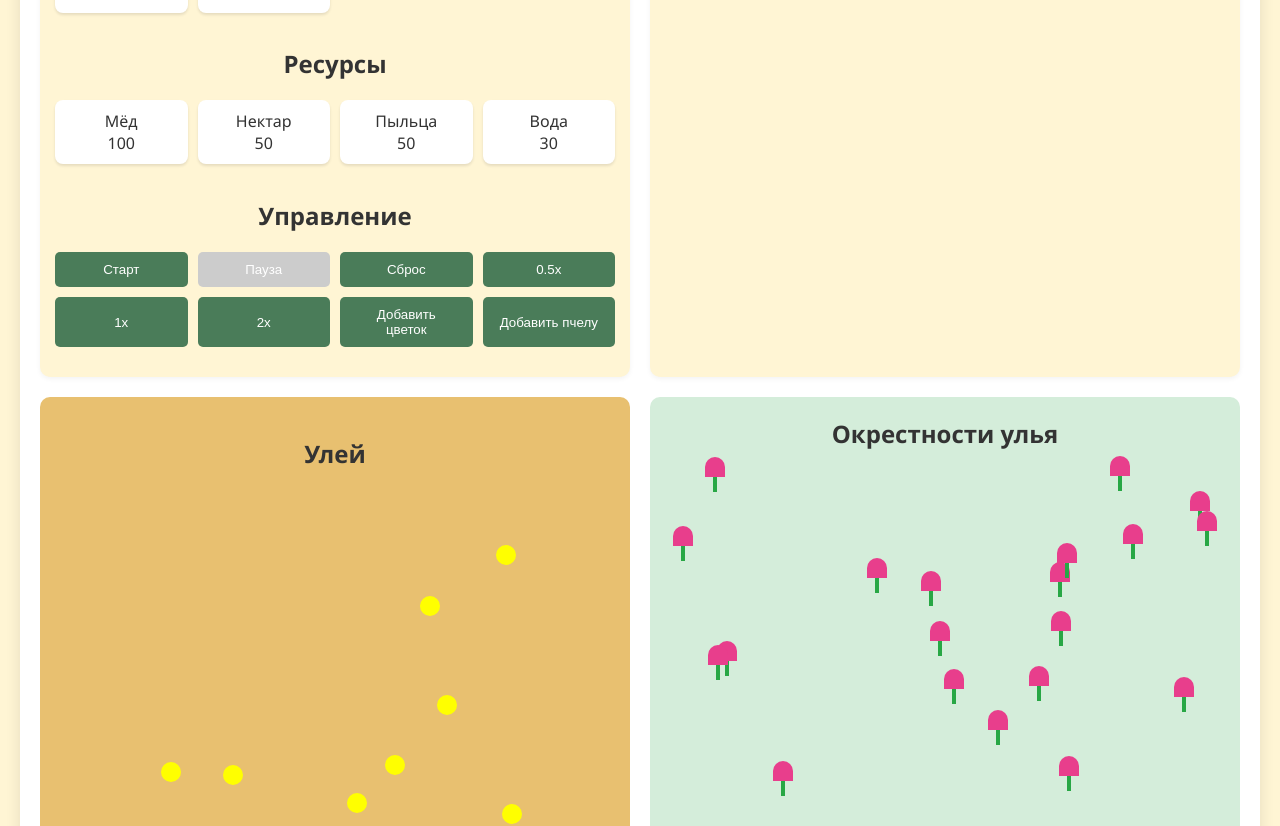
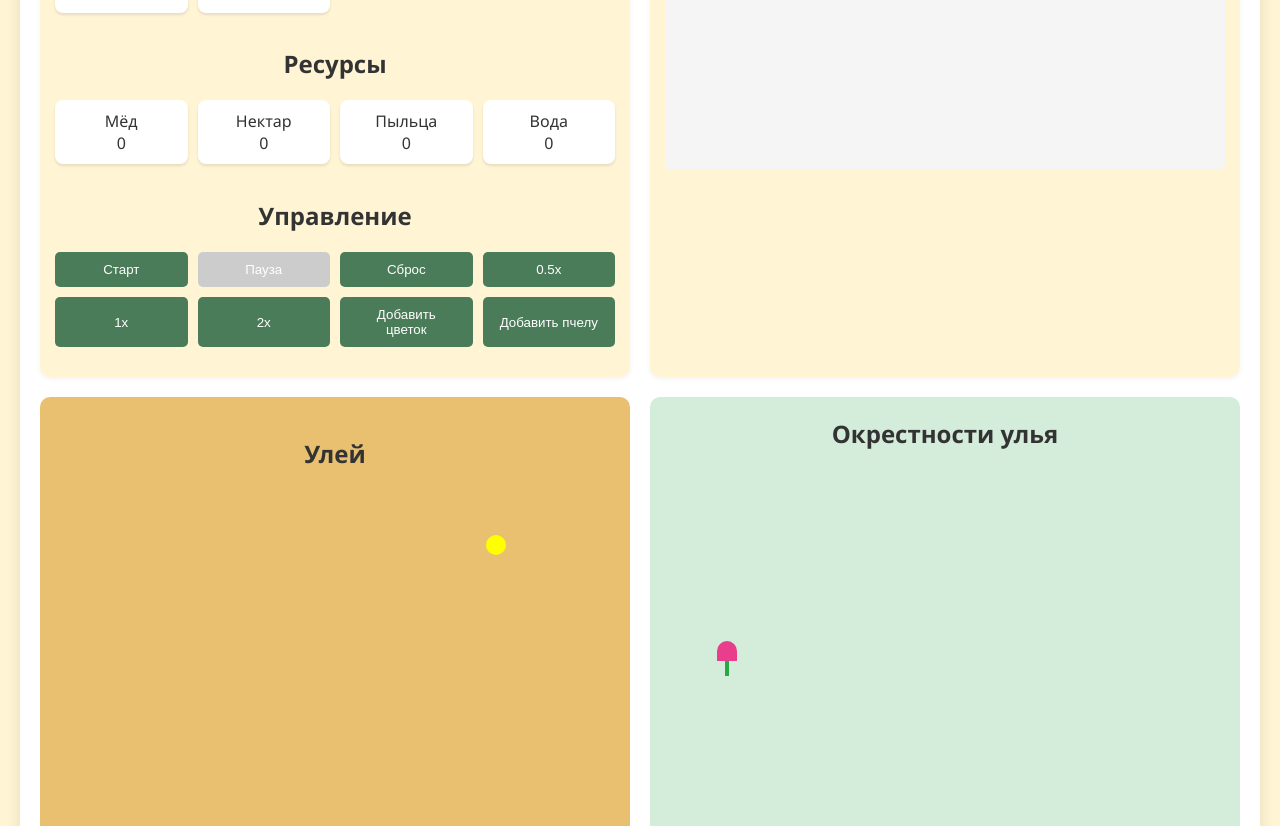
Before and after one commit to YakimchukAlisa/my_project, a Vue app: page / in a window 1280 px wide. Shown: the part 640-1466 px from the top of the page. Built offline with nearby package versions, Linux system fonts and the light colour scheme.

Commit message:
сбор нектара и пыльцы

```diff
--- a/src/App.vue
+++ b/src/App.vue
@@ -7,40 +7,16 @@
 
     <div class="dashboard">
       <div class="panel">
-        <BeeStats
-          :queenCount="queenCount"
-          :workerCount="workerCount"
-          :droneCount="droneCount"
-          :pupaCount="pupaCount"
-          :larvaCount="larvaCount"
-          :eggCount="eggCount"
-        />
+        <BeeStats :queenCount="queenCount" :workerCount="workerCount" :droneCount="droneCount" :pupaCount="pupaCount"
+          :larvaCount="larvaCount" :eggCount="eggCount" />
 
-        <TaskDistribution
-          :cleanerCount="cleanerCount"
-          :nurseCount="nurseCount"
-          :builderCount="builderCount"
-          :receptionistsCount="receptionistsCount"
-          :guardsCount="guardsCount"
-          :foragersCount="foragersCount"
-        />
+        <TaskDistribution :cleanerCount="cleanerCount" :nurseCount="nurseCount" :builderCount="builderCount"
+          :receptionistsCount="receptionistsCount" :guardsCount="guardsCount" :foragersCount="foragersCount" />
 
-        <Resources
-          :honey="honey"
-          :nectar="nectar"
-          :pollen="pollen"
-          :water="water"
-        />
+        <Resources :honey="honey" :nectar="nectar" :pollen="pollen" :water="water" />
 
-        <SimulationControls
-          :isRunning="isRunning"
-          @start="startSimulation"
-          @pause="pauseSimulation"
-          @reset="resetSimulation"
-          @change-speed="changeSpeed"
-          @add-flower="addFlower"
-          @add-worker="addWorker"
-        />
+        <SimulationControls :isRunning="isRunning" @start="startSimulation" @pause="pauseSimulation"
+          @reset="resetSimulation" @change-speed="changeSpeed" @add-flower="addFlower" @add-worker="addWorker" />
       </div>
 
       <div class="panel">
@@ -49,9 +25,7 @@
     </div>
 
     <div class="hive-container">
-      <Hive
-      :bees="bees"
-      :getBeeRole="getBeeRole" />
+      <Hive :bees="bees" :getBeeRole="getBeeRole" />
       <Field :flowers="flowers" />
     </div>
   </div>
@@ -90,6 +64,9 @@ export default {
 
     const beeCounter = ref(0); // Глобальный счётчик пчёл
 
+    const activeForagers = ref([]); // Пчёлы, которые сейчас собирают ресурсы
+    const hivePosition = { x: 50, y: 50 }; // Позиция улья
+
     // Пчелиная колония
     const queenCount = computed(() => bees.value.filter(b => b.type === 'queen').length)
     const workerCount = computed(() => bees.value.filter(b => b.type === 'worker').length)
@@ -107,17 +84,17 @@ export default {
     const foragersCount = computed(() => bees.value.filter(b => b.role === 'forager').length)
 
     // Ресурсы
-    const honey = ref(100)
-    const nectar = ref(50)
-    const pollen = ref(50)
-    const water = ref(30)
+    const honey = ref(0)
+    const nectar = ref(0)
+    const pollen = ref(0)
+    const water = ref(0)
 
     // Журнал событий
     const logEntries = ref([])
 
     // Игровые тики
     const currentTick = ref(0)
-    const ticksPerDay = ref(240) // 240 тика = 1 день
+    const ticksPerDay = ref(2400) // 2400 тиков = 1 день
     const animationFrameId = ref(null)
 
     // Основной цикл симуляции
@@ -136,8 +113,15 @@ export default {
     const simulationTick = () => {
       currentTick.value++
 
-      // Обновляем время суток каждый 60 тиков (4 раза в день)
-      if (currentTick.value % 60 === 0) {
+      // Утром отправляем сборщиков
+      if (timeOfDay.value != 'ночь' && currentTick.value % 10 === 0) {
+        sendForagers();
+      }
+
+      updateBeePositions();
+
+      // Обновляем время суток каждый 600 тиков (4 раза в день)
+      if (currentTick.value % 600 === 0) {
         updateTimeOfDay()
       }
 
@@ -146,6 +130,16 @@ export default {
         endDay()
       }
     }
+
+    // Метод возврата сборщиков
+    const returnForagers = () => {
+      activeForagers.value.forEach(bee => {
+        if (bee.state !== 'in_hive') {
+          bee.target = hivePosition;
+          bee.state = 'flying_to_hive';
+        }
+      });
+    };
 
     // Обновление времени суток
     const updateTimeOfDay = () => {
@@ -165,6 +159,11 @@ export default {
       currentTick.value = 0
       updateBeesAge()
       checkBeesAge()
+      // Восстанавливаем ресурсы на цветах
+      flowers.value.forEach(flower => {
+        flower.nectar = Math.floor(Math.random() * 10) + 1;
+        flower.pollen = Math.floor(Math.random() * 10) + 1;
+      });
     }
 
     // Цветы на поляне
@@ -176,12 +175,13 @@ export default {
       const fieldWidth = 550
       const fieldHeight = 350
 
-      for (let i = 0; i < 20; i++) {
+      for (let i = 0; i < 1; i++) {
         newFlowers.push({
           x: Math.random() * (fieldWidth) + 20,
           y: Math.random() * (fieldHeight) + 40,
           nectar: Math.floor(Math.random() * 10) + 1,
-          pollen: Math.floor(Math.random() * 10) + 1
+          pollen: Math.floor(Math.random() * 10) + 1,
+          collectingBee: null // Добавляем это свойство
         })
       }
 
@@ -190,7 +190,7 @@ export default {
 
     const initBees = () => {
       beeCounter.value = 0; // Сбрасываем счётчик
-  for (let i = 0; i < 10; i++) {
+      for (let i = 0; i < 1; i++) {
         addWorker()
       }
     }
@@ -226,7 +226,6 @@ export default {
       // Запускаем игровой цикл
       simulationLoop();
     };
-
 
     const pauseSimulation = () => {
       isRunning.value = false
@@ -270,20 +269,136 @@ export default {
         id: beeCounter.value,
         type: 'worker',
         age: 0, // возраст в днях
-        role: 'cleaner', // начальная роль
+        role: 'forager', // начальная роль
         birthDay: day.value, // день рождения
         x: Math.random() * (fieldWidth) + 20,
         y: Math.random() * (fieldHeight) + 40,
+        target: null,
+        carrying: { nectar: 0, pollen: 0 },
+        state: 'in_hive' // 'in_hive', 'flying_to_flower', 'collecting', 'flying_to_hive'
       }
 
       beeCounter.value++; // Увеличиваем счётчик
 
-      bees.value.push (newBee)
+      bees.value.push(newBee)
       logEntries.value.unshift({
         day: day.value,
         message: 'Добавлена новая рабочая пчела'
       })
     }
+
+    // Добавим метод для отправки сборщиков
+    const sendForagers = () => {
+      // Получаем всех сборщиков, которые в улье
+      const availableForagers = bees.value.filter(
+        bee => bee.role === 'forager' && bee.state === 'in_hive'
+      );
+
+      // Получаем цветы с ресурсами
+      const availableFlowers = flowers.value.filter(
+        flower => (flower.nectar > 0 || flower.pollen > 0) && !flower.collectingBee
+      );
+
+      // Отправляем сборщиков на цветы
+      availableForagers.forEach((bee, index) => {
+        if (index < availableFlowers.length) {
+          bee.target = availableFlowers[index];
+          bee.target.collectingBee = 1; // Помечаем цветок как занятый
+          bee.state = 'flying_to_flower';
+          activeForagers.value.push(bee);
+
+          logEntries.value.unshift({
+            day: day.value,
+            message: `Пчела #${bee.id} вылетела к цветку`
+          });
+        }
+      });
+    };
+
+    // Добавим метод для обновления позиций пчёл
+    const updateBeePositions = () => {
+      activeForagers.value.forEach(bee => {
+        if (bee.state === 'flying_to_flower') {
+          // Движение к цветку
+          const dx = bee.target.x - bee.x + 1100;
+          const dy = bee.target.y - bee.y - 90;
+          const distance = Math.sqrt(dx * dx + dy * dy);
+
+          if (distance < 5) { // Достигли цветка
+            bee.state = 'collecting';
+            //   bee.target.collectingBee = bee.id; // Помечаем цветок как занятый
+
+            collectResources(bee);
+            bee.state === 'flying_to_hive'
+
+            // Через 1 секунду (условно) начинаем сбор
+            // setTimeout(() => {
+            //   collectResources(bee);
+            //  }, 1000 / simulationSpeed.value);
+          } else {
+            // Продолжаем движение
+            bee.x += dx * 0.05;
+            bee.y += dy * 0.05;
+          }
+        } else if (bee.state === 'flying_to_hive') {
+          // Движение к улью
+          const dx = hivePosition.x - bee.x;
+          const dy = hivePosition.y - bee.y;
+          const distance = Math.sqrt(dx * dx + dy * dy);
+
+          if (distance < 5) { // Достигли улья
+            deliverResources(bee);
+          } else {
+            // Продолжаем движение
+            bee.x += dx * 0.05;
+            bee.y += dy * 0.05;
+          }
+        }
+      });
+    };
+
+    // Метод сбора ресурсов
+    const collectResources = (bee) => {
+      const flower = bee.target;
+
+      // Собираем все ресурсы с цветка
+      bee.carrying.nectar = bee.target.nectar;
+      bee.carrying.pollen = bee.target.pollen;
+
+      // Опустошаем цветок
+      bee.target.nectar = 0;
+      bee.target.pollen = 0;
+      bee.target.collectingBee = null; // Освобождаем цветок
+
+
+
+      logEntries.value.unshift({
+        day: day.value,
+        message: `Пчела #${bee.id} собрала ${bee.carrying.nectar} нектара и ${bee.carrying.pollen} пыльцы`
+      });
+
+      bee.state = 'flying_to_hive';
+    };
+
+    // Метод доставки ресурсов
+    const deliverResources = (bee) => {
+      // Добавляем ресурсы в улей
+      nectar.value += bee.carrying.nectar;
+      pollen.value += bee.carrying.pollen;
+
+      // Сбрасываем переносимые ресурсы
+      bee.carrying = { nectar: 0, pollen: 0 };
+      bee.state = 'in_hive';
+      bee.target = null;
+
+      // Удаляем из активных сборщиков
+      activeForagers.value = activeForagers.value.filter(b => b.id !== bee.id);
+
+      logEntries.value.unshift({
+        day: day.value,
+        message: `Пчела #${bee.id} доставила ресурсы в улей`
+      });
+    };
 
     // Обновление возраста пчел
     const updateBeesAge = () => {
@@ -295,10 +410,10 @@ export default {
 
     // Определение роли пчелы по возрасту
     const getBeeRole = (age) => {
-      if (age < 3) return 'cleaner'
-      if (age < 6) return 'nurse'
-      if (age < 12) return 'builder'
-      if (age < 18) return 'receptionist'
+      // if (age < 3) return 'cleaner'
+      //if (age < 6) return 'nurse'
+      // if (age < 12) return 'builder'
+      //  if (age < 18) return 'receptionist'
       return 'forager'
     }
 
@@ -313,7 +428,7 @@ export default {
       const beesToRemove = [];
 
       bees.value.forEach((bee, index) => {
-    if (bee.type === 'worker' && bee.age >= 20 && bee.age <= 45) {
+        if (bee.type === 'worker' && bee.age >= 40 && bee.age <= 45) {
           // 30% вероятность смерти каждый день после 20 дней
           if (Math.random() < 0.3) {
             beesToRemove.push(index);
--- a/src/components/Field.vue
+++ b/src/components/Field.vue
@@ -4,24 +4,71 @@
     <div class="lake"></div>
 
     <!-- Цветочки на поляне -->
-    <div
-      v-for="(flower, index) in flowers"
-      :key="'flower-'+index"
-      class="flower"
-      :style="{
-        left: flower.x + 'px',
-        top: flower.y + 'px',
-      }"
-      :title="'Нектар: ' + flower.nectar + ', Пыльца: ' + flower.pollen"
-    >
+    <div v-for="(flower, index) in flowers" :key="'flower-' + index" class="flower" :style="{
+      left: flower.x + 'px',
+      top: flower.y + 'px',
+    }" :title="'Нектар: ' + flower.nectar + ', Пыльца: ' + flower.pollen">
+    </div>
+
+    <!-- Пчёлы в поле -->
+    <div v-for="bee in fieldBees" :key="'field-bee-' + bee.id" class="bee"
+      :class="['bee-' + bee.role, bee.state === 'collecting' ? 'bee-collecting' : '']" :style="getBeeStyle(bee)"
+      :title="getBeeTooltip(bee)">
+
+      <span class="bee-id">{{ bee.id }}</span>
     </div>
   </div>
+
 </template>
 
 <script>
 export default {
   props: {
-    flowers: Array
+    flowers: Array,
+    bees: Array // Добавлен пропс для пчёл
+  },
+  computed: {
+    fieldBees() {
+      // Фильтруем пчёл, которые не в улье
+      return this.bees?.filter(bee => bee.state !== 'in_hive') || [];
+    }
+  },
+  methods: {
+    getBeeStyle(bee) {
+      return {
+        left: `${bee.x}px`,
+        top: `${bee.y}px`,
+        transform: `translate(-50%, -50%) scale(${bee.state === 'collecting' ? 1.2 : 1})`,
+        transition: 'all 0.3s ease'
+      }
+    },
+    getBeeTooltip(bee) {
+      let status = '';
+      switch (bee.state) {
+        case 'in_hive': status = 'В улье'; break;
+        case 'flying_to_flower': status = 'Летит к цветку'; break;
+        case 'collecting': status = 'Собирает ресурсы'; break;
+        case 'flying_to_hive': status = 'Возвращается в улей'; break;
+      }
+
+      return `Пчела #${bee.id}
+Возраст: ${bee.age} дней
+Роль: ${this.getRoleName(bee.role)}
+Состояние: ${status}
+${bee.carrying.nectar ? `Нектар: ${bee.carrying.nectar}` : ''}
+${bee.carrying.pollen ? `Пыльца: ${bee.carrying.pollen}` : ''}`;
+    },
+    getRoleName(role) {
+      const roles = {
+        cleaner: 'Уборщица',
+        nurse: 'Кормилица',
+        builder: 'Строитель',
+        receptionist: 'Приёмщица',
+        forager: 'Сборщица'
+      }
+      return roles[role] || role;
+    }
   }
 }
+
 </script>
--- a/src/components/Hive.vue
+++ b/src/components/Hive.vue
@@ -2,17 +2,8 @@
   <div class="hive">
     <h2 align="center">Улей</h2>
     <div class="bees-container">
-      <div
-        v-for="(bee, index) in bees"
-        :key="'bee-' + index"
-        class="bee"
-        :class="'bee-' + bee.role"
-          :style="{
-        left: bee.x + 'px',
-        top: bee.y + 'px',
-      }"
-        :title="`Пчела #${bee.id}\nВозраст: ${bee.age} дней\nРоль: ${getRoleName(bee.role)}`"
-      ></div>
+      <div v-for="bee in bees" :key="'bee-' + bee.id" class="bee" :class="['bee-' + bee.role, bee.state]"
+        :style="getBeeStyle(bee)" :title="getBeeTooltip(bee)"></div>
     </div>
   </div>
 </template>
@@ -24,6 +15,30 @@ export default {
     getBeeRole: Function
   },
   methods: {
+    getBeeStyle(bee) {
+      return {
+        left: `${bee.x}px`,
+        top: `${bee.y}px`,
+        transform: `translate(-50%, -50%) scale(${bee.state === 'collecting' ? 1.2 : 1})`,
+        transition: 'all 0.3s ease'
+      }
+    },
+    getBeeTooltip(bee) {
+      let status = '';
+      switch (bee.state) {
+        case 'in_hive': status = 'В улье'; break;
+        case 'flying_to_flower': status = 'Летит к цветку'; break;
+        case 'collecting': status = 'Собирает ресурсы'; break;
+        case 'flying_to_hive': status = 'Возвращается в улей'; break;
+      }
+
+      return `Пчела #${bee.id}
+Возраст: ${bee.age} дней
+Роль: ${this.getRoleName(bee.role)}
+Состояние: ${status}
+${bee.carrying.nectar ? `Нектар: ${bee.carrying.nectar}` : ''}
+${bee.carrying.pollen ? `Пыльца: ${bee.carrying.pollen}` : ''}`;
+    },
     getRoleName(role) {
       const roles = {
         cleaner: 'Уборщица',
@@ -32,7 +47,7 @@ export default {
         receptionist: 'Приёмщица',
         forager: 'Сборщица'
       }
-      return roles[role]
+      return roles[role] || role;
     }
   }
 }
--- a/src/styles/main.css
+++ b/src/styles/main.css
@@ -5,75 +5,87 @@
             padding: 20px;
             color: #333;
         }
+
         .container {
-            max-width: 1200px;
+            max-width: 2200px;
             margin: 0 auto;
             background-color: #fff;
             padding: 20px;
             border-radius: 15px;
-            box-shadow: 0 0 15px rgba(0,0,0,0.1);
+            box-shadow: 0 0 15px rgba(0, 0, 0, 0.1);
         }
+
         .header {
             text-align: center;
             margin-bottom: 20px;
             padding-bottom: 15px;
             border-bottom: 2px solid #f0d9a0;
         }
+
         .dashboard {
             display: grid;
             grid-template-columns: minmax(0, 1fr) minmax(0, 1fr);
             gap: 20px;
             margin-bottom: 20px;
         }
+
         .panel {
             background-color: #fff5d4;
             border-radius: 10px;
             padding: 15px;
-            box-shadow: 0 2px 5px rgba(0,0,0,0.05);
+            box-shadow: 0 2px 5px rgba(0, 0, 0, 0.05);
             height: 100%;
             box-sizing: border-box;
             display: flex;
             flex-direction: column;
         }
+
         .hive-container {
             display: grid;
+            position: relative;
             grid-template-columns: 1fr 1fr;
             gap: 20px;
         }
+
         .hive {
             background-color: #e8c070;
             padding: 20px;
             border-radius: 10px;
-            min-height: 600px;
+            min-height: 1000px;
             position: relative;
         }
+
         .field {
             background-color: #d4edda;
             border-radius: 10px;
-            min-height: 600px;
+            min-height: 1000px;
             position: relative;
             overflow: hidden;
         }
+
         .stats {
             display: grid;
             grid-template-columns: repeat(auto-fit, minmax(120px, 1fr));
             gap: 10px;
             margin-bottom: 15px;
         }
+
         .stat-item {
             background-color: #fff;
             padding: 10px;
             border-radius: 8px;
             text-align: center;
-        box-shadow: 0 2px 3px rgba(0,0,0,0.1);
+            box-shadow: 0 2px 3px rgba(0, 0, 0, 0.1);
             min-width: 0;
         }
+
         .controls {
             display: flex;
             flex-wrap: wrap;
             gap: 10px;
             margin-bottom: 20px;
         }
+
         button {
             background-color: #4a7c59;
             color: white;
@@ -83,15 +95,18 @@
             cursor: pointer;
             transition: background-color 0.3s;
         }
+
         button:hover {
             background-color: #3a6348;
         }
+
         button:disabled {
             background-color: #cccccc;
             cursor: not-allowed;
         }
+
         .log {
-            max-height: 200px;
+            min-height: 500px;
             overflow-y: auto;
             background-color: #f5f5f5;
             padding: 10px;
@@ -99,6 +114,7 @@
             font-family: monospace;
             font-size: 14px;
         }
+
         .log-entry {
             margin-bottom: 5px;
             padding-bottom: 5px;
@@ -111,7 +127,8 @@
             position: absolute;
             width: 20px;
             height: 20px;
-            background-color: #e83e8c; /* Фиксированный цвет для всех цветков */
+            background-color: #e83e8c;
+            /* Фиксированный цвет для всех цветков */
             border-radius: 50% 50% 0 0;
             display: flex;
             flex-direction: column;
@@ -123,6 +140,7 @@
             text-shadow: 0 0 2px black;
             cursor: help;
         }
+
         .flower::after {
             content: '';
             position: absolute;
@@ -152,6 +170,7 @@
             border-radius: 50%;
             position: absolute;
             cursor: help;
+            z-index: 10;
         }
 
         .bees-container {
```
Lines whose indentation alone changed are shown as unchanged.
